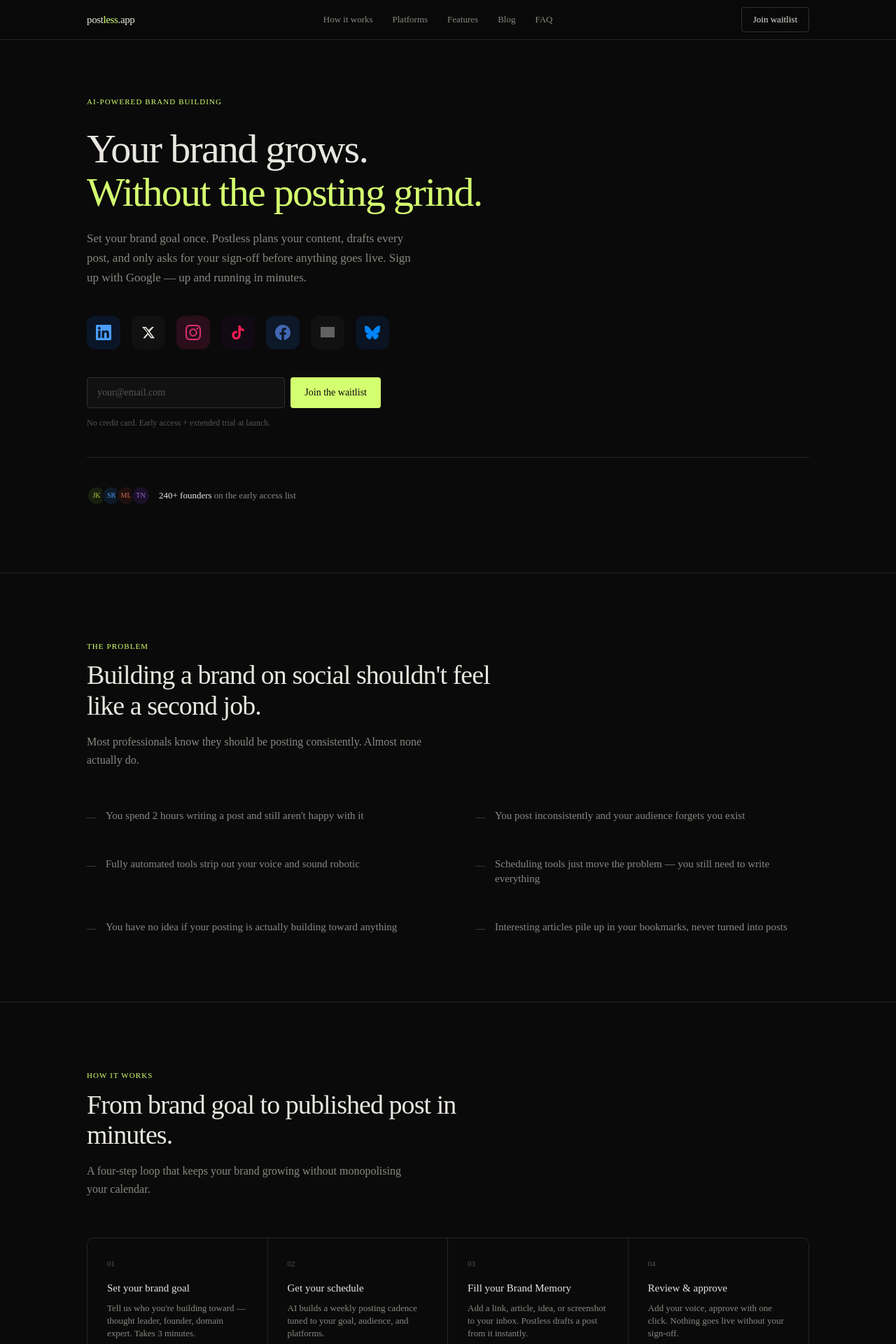
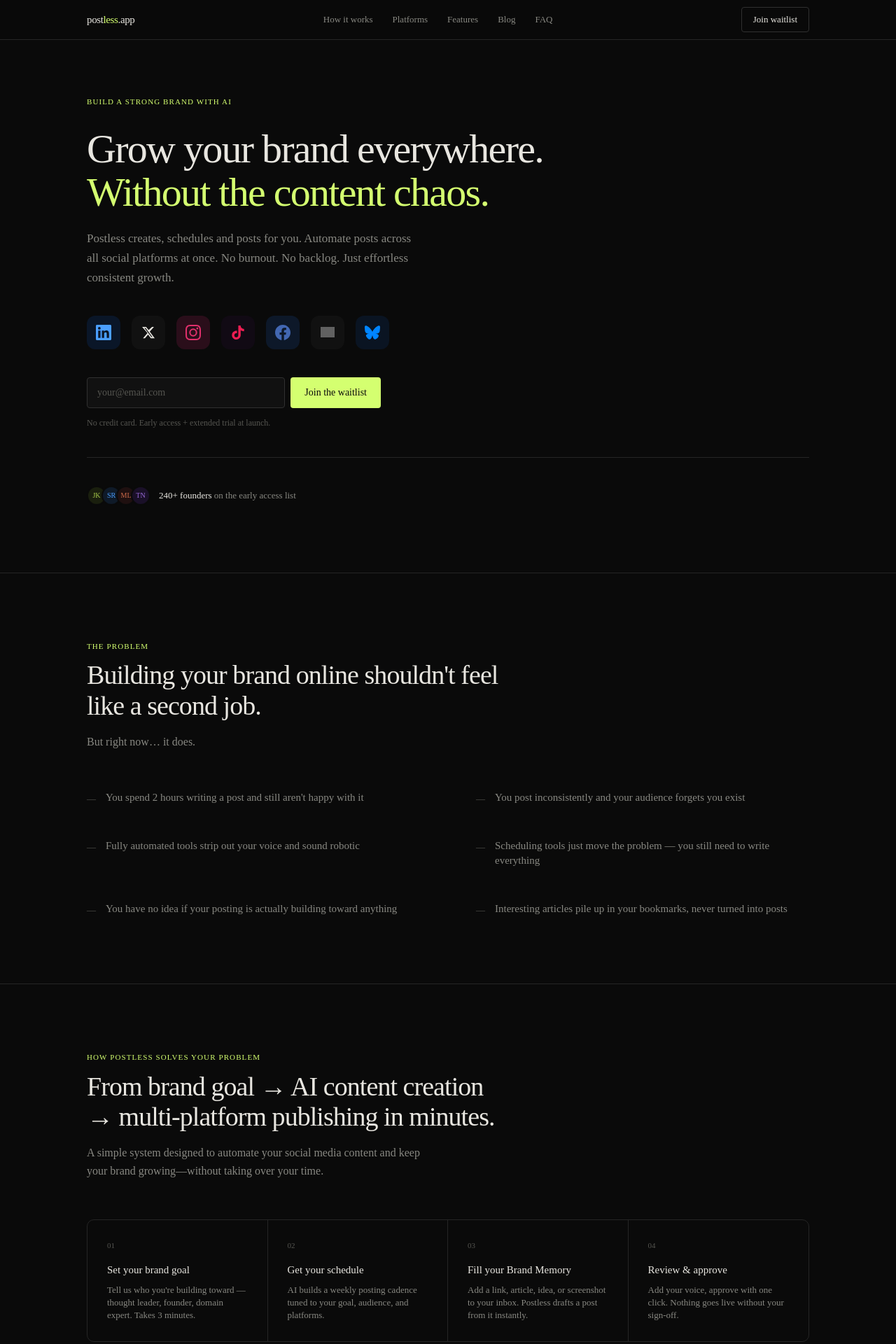
Before and after one commit to Gbenga89/postless-preview, a Next.js app: page / in a window 1280 px wide. Shown: the top 1920 px of the page at 70% size. Built offline with nearby package versions, Linux system fonts and the light colour scheme; grey boxes are pictures that could not be loaded.

Commit message:
Update landing page copy per team feedback

```diff
--- a/app/page.tsx
+++ b/app/page.tsx
@@ -118,15 +118,15 @@
 
 const FAQS = [
   {
-    q: 'Does it actually sound like me?',
+    q: 'Will it retain my brand voice?',
     a: 'We ask about your tone, audience, and brand goal during onboarding — every draft is written against those settings. You can edit before approving, and the system learns your preferences over time. Nothing posts without your sign-off.',
   },
   {
-    q: 'Which platforms does Postless support?',
+    q: 'Which social media platforms does Postless support?',
     a: 'LinkedIn and X at launch. Instagram, Facebook, Threads, TikTok, and Bluesky are actively being built and roll out shortly after. All platforms share the same review-and-approve flow.',
   },
   {
-    q: 'How much time does it actually take per week?',
+    q: 'How much of my time does the social media management tool take per week?',
     a: 'Most users spend 10–20 minutes a week reviewing and approving drafts. Onboarding takes about 3 minutes. Dropping in a new article takes under a minute.',
   },
   {
@@ -149,16 +149,14 @@
         {/* ── Hero ── */}
         <section id="hero" className="pt-20 pb-24 max-w-content mx-auto px-6">
           <p className="font-mono text-[11px] uppercase tracking-widest text-accent mb-7">
-            AI-powered brand building
+            Build a strong brand with AI
           </p>
           <h1 className="text-[clamp(32px,5vw,58px)] font-medium leading-[1.08] tracking-[-0.03em] text-ink max-w-[680px] mb-5">
-            Your brand grows.<br />
-            <em className="not-italic text-accent">Without the posting&nbsp;grind.</em>
+            Grow your brand everywhere.<br />
+            <em className="not-italic text-accent">Without the content&nbsp;chaos.</em>
           </h1>
           <p className="text-[17px] text-ink-2 leading-[1.65] max-w-[480px] mb-10">
-            Set your brand goal once. Postless plans your content, drafts every post,
-            and only asks for your sign-off before anything goes&nbsp;live.
-            Sign up with Google — up and running in&nbsp;minutes.
+            Postless creates, schedules and posts for you. Automate posts across all social platforms at once. No burnout. No backlog. Just effortless consistent growth.
           </p>
 
           {/* Platform icons */}
@@ -214,10 +212,10 @@
           <div className="max-w-content mx-auto px-6">
             <p className="font-mono text-[11px] uppercase tracking-widest text-accent mb-3">The problem</p>
             <h2 className="text-[clamp(24px,3.5vw,38px)] font-medium leading-[1.15] tracking-[-0.025em] text-ink max-w-[600px] mb-4">
-              Building a brand on social shouldn't feel like a second job.
+              Building your brand online shouldn't feel like a second job.
             </h2>
             <p className="text-[16px] text-ink-2 max-w-[480px] leading-relaxed mb-14">
-              Most professionals know they should be posting consistently. Almost none actually do.
+              But right now… it does.
             </p>
             <ul className="grid grid-cols-1 sm:grid-cols-2 gap-x-20 gap-y-12" role="list">
               {[
@@ -240,12 +238,12 @@
         {/* ── How it works ── */}
         <section id="how-it-works" className="border-t border-border py-24">
           <div className="max-w-content mx-auto px-6">
-            <p className="font-mono text-[11px] uppercase tracking-widest text-accent mb-3">How it works</p>
+            <p className="font-mono text-[11px] uppercase tracking-widest text-accent mb-3">How Postless solves your problem</p>
             <h2 className="text-[clamp(24px,3.5vw,38px)] font-medium leading-[1.15] tracking-[-0.025em] text-ink max-w-[600px] mb-4">
-              From brand goal to published post in minutes.
+              From brand goal → AI content creation → multi-platform publishing in minutes.
             </h2>
             <p className="text-[16px] text-ink-2 max-w-[480px] leading-relaxed mb-14">
-              A four-step loop that keeps your brand growing without monopolising your calendar.
+              A simple system designed to automate your social media content and keep your brand growing—without taking over your time.
             </p>
 
             <div className="grid grid-cols-1 sm:grid-cols-2 lg:grid-cols-4 border border-border rounded-[10px] overflow-hidden">
```
